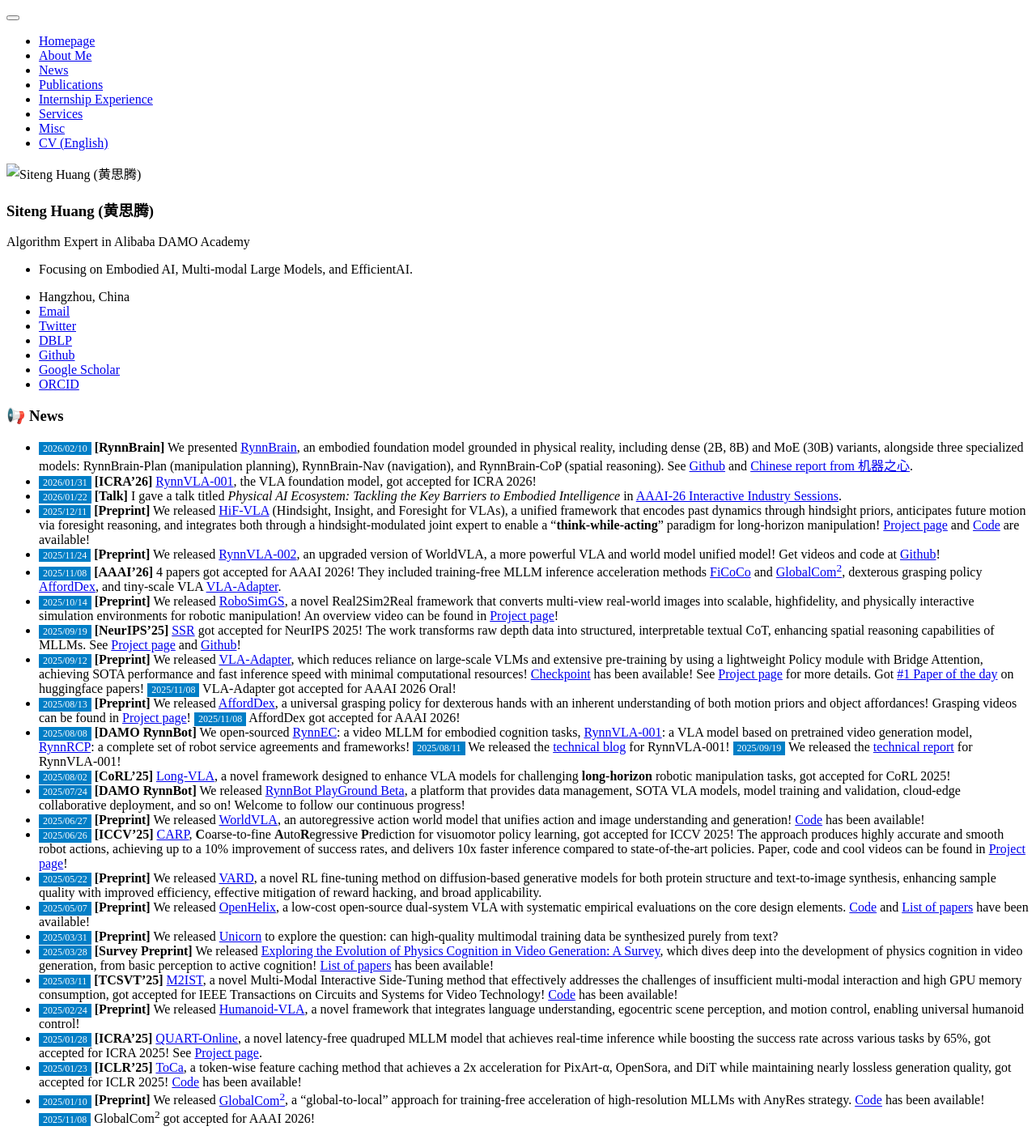
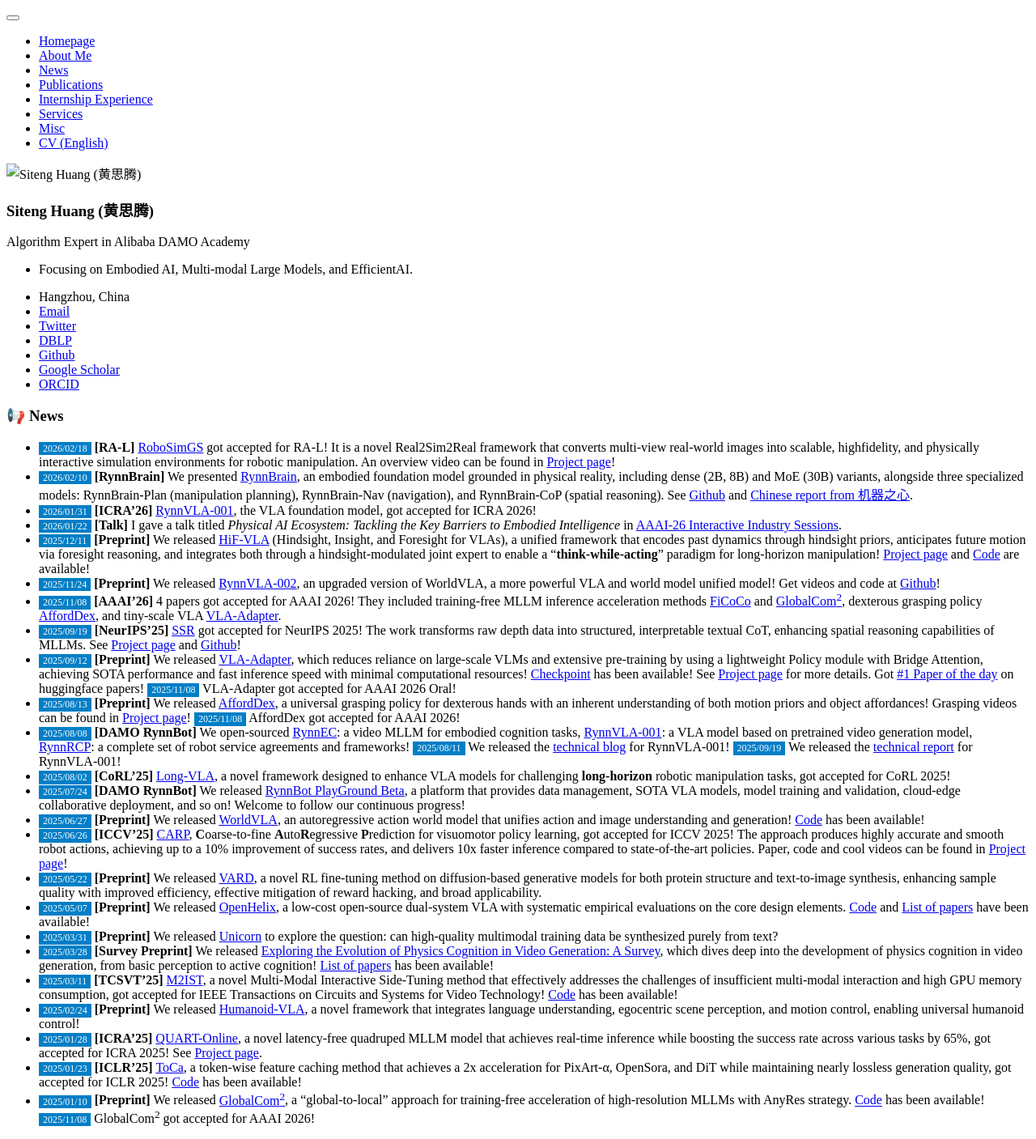
Before and after one commit to bighuang624/bighuang624.github.io, a Jekyll site: the page built from _pages/includes/news.md, in a window 1280 px wide. Shown: the whole page at 81% size. Built offline with Jekyll 4.4.1, drawn with Linux system fonts in a browser that asks for light colours; our own code applies the rules of GitHub Pages for plain Markdown files.

Commit message:
add RA-L

```diff
--- a/_pages/includes/news.md
+++ b/_pages/includes/news.md
@@ -2,13 +2,13 @@
 
 <!-- 参考 https://huanwang.tech/ 的样式 -->
 
+* <span style="font-size:12px;color:#FFFFFF;background-color:#007ec6;padding:1px 5px 1.5px 5px;">2026/02/18</span> **[RA-L]** [RoboSimGS](https://arxiv.org/abs/2510.10637) got accepted for RA-L! It is a novel Real2Sim2Real framework that converts multi-view real-world images into scalable, highfidelity, and physically interactive simulation environments for robotic manipulation. An overview video can be found in [Project page](https://robosimgs.github.io/)!
 * <span style="font-size:12px;color:#FFFFFF;background-color:#007ec6;padding:1px 5px 1.5px 5px;">2026/02/10</span> **[RynnBrain]** We presented [RynnBrain](https://alibaba-damo-academy.github.io/RynnBrain.github.io/), an embodied foundation model grounded in physical reality, including dense (2B, 8B) and MoE (30B) variants, alongside three specialized models: RynnBrain‑Plan (manipulation planning), RynnBrain‑Nav (navigation), and RynnBrain‑CoP (spatial reasoning). See [Github](https://github.com/alibaba-damo-academy/RynnBrain) and [Chinese report from 机器之心](https://mp.weixin.qq.com/s/53UMfJL6VG-TAA4KJNv8Mg).
 * <span style="font-size:12px;color:#FFFFFF;background-color:#007ec6;padding:1px 5px 1.5px 5px;">2026/01/31</span> **[ICRA'26]** [RynnVLA-001](https://arxiv.org/abs/2509.15212), the VLA foundation model, got accepted for ICRA 2026!
 * <span style="font-size:12px;color:#FFFFFF;background-color:#007ec6;padding:1px 5px 1.5px 5px;">2026/01/22</span> **[Talk]** I gave a talk titled *Physical AI Ecosystem: Tackling the Key Barriers to Embodied Intelligence* in [AAAI-26 Interactive Industry Sessions](https://aaai.org/conference/aaai/aaai-26/interactive-industry-sessions/#Alibaba).
 * <span style="font-size:12px;color:#FFFFFF;background-color:#007ec6;padding:1px 5px 1.5px 5px;">2025/12/11</span> **[Preprint]** We released [HiF-VLA](https://arxiv.org/abs/2512.09928) (Hindsight, Insight, and Foresight for VLAs), a unified framework that encodes past dynamics through hindsight priors, anticipates future motion via foresight reasoning, and integrates both through a hindsight-modulated joint expert to enable a "**think-while-acting**" paradigm for long-horizon manipulation! [Project page](https://hifvla.github.io) and [Code](https://github.com/OpenHelix-Team/HiF-VLA) are available!
 * <span style="font-size:12px;color:#FFFFFF;background-color:#007ec6;padding:1px 5px 1.5px 5px;">2025/11/24</span> **[Preprint]** We released [RynnVLA-002](https://arxiv.org/abs/2511.17502), an upgraded version of WorldVLA, a more powerful VLA and world model unified model! Get videos and code at [Github](https://github.com/alibaba-damo-academy/RynnVLA-002)!
 * <span style="font-size:12px;color:#FFFFFF;background-color:#007ec6;padding:1px 5px 1.5px 5px;">2025/11/08</span> **[AAAI'26]** 4 papers got accepted for AAAI 2026! They included training-free MLLM inference acceleration methods [FiCoCo](https://arxiv.org/abs/2411.17686) and [GlobalCom<sup>2</sup>](https://arxiv.org/abs/2501.05179), dexterous grasping policy [AffordDex](https://arxiv.org/abs/2508.08896), and tiny-scale VLA [VLA-Adapter](https://arxiv.org/abs/2509.09372).
-* <span style="font-size:12px;color:#FFFFFF;background-color:#007ec6;padding:1px 5px 1.5px 5px;">2025/10/14</span> **[Preprint]** We released [RoboSimGS](https://arxiv.org/abs/2510.10637), a novel Real2Sim2Real framework that converts multi-view real-world images into scalable, highfidelity, and physically interactive simulation environments for robotic manipulation! An overview video can be found in [Project page](https://robosimgs.github.io/)!
 * <span style="font-size:12px;color:#FFFFFF;background-color:#007ec6;padding:1px 5px 1.5px 5px;">2025/09/19</span> **[NeurIPS'25]** [SSR](https://arxiv.org/abs/2505.12448) got accepted for NeurIPS 2025! The work transforms raw depth data into structured, interpretable textual CoT, enhancing spatial reasoning capabilities of MLLMs. See [Project page](https://yliu-cs.github.io/SSR/) and [Github](https://github.com/yliu-cs/SSR)!
 * <span style="font-size:12px;color:#FFFFFF;background-color:#007ec6;padding:1px 5px 1.5px 5px;">2025/09/12</span> **[Preprint]** We released [VLA-Adapter](https://arxiv.org/abs/2509.09372), which reduces reliance on large-scale VLMs and extensive pre-training by using a lightweight Policy module with Bridge Attention, achieving SOTA performance and fast inference speed with minimal computational resources! [Checkpoint](https://huggingface.co/VLA-Adapter) has been available! See [Project page](https://vla-adapter.github.io/) for more details. Got [#1 Paper of the day](https://huggingface.co/papers/2509.09372) on huggingface papers! <span style="font-size:12px;color:#FFFFFF;background-color:#007ec6;padding:1px 5px 1.5px 5px;">2025/11/08</span> VLA-Adapter got accepted for AAAI 2026 Oral!
 * <span style="font-size:12px;color:#FFFFFF;background-color:#007ec6;padding:1px 5px 1.5px 5px;">2025/08/13</span> **[Preprint]** We released [AffordDex](https://arxiv.org/abs/2508.08896), a universal grasping policy for dexterous hands with an inherent understanding of both motion priors and object affordances! Grasping videos can be found in [Project page](https://afforddex.github.io/)! <span style="font-size:12px;color:#FFFFFF;background-color:#007ec6;padding:1px 5px 1.5px 5px;">2025/11/08</span> AffordDex got accepted for AAAI 2026!
```
Also changed, not shown: _pages/includes/pub_short.md (+2 -2 lines).
